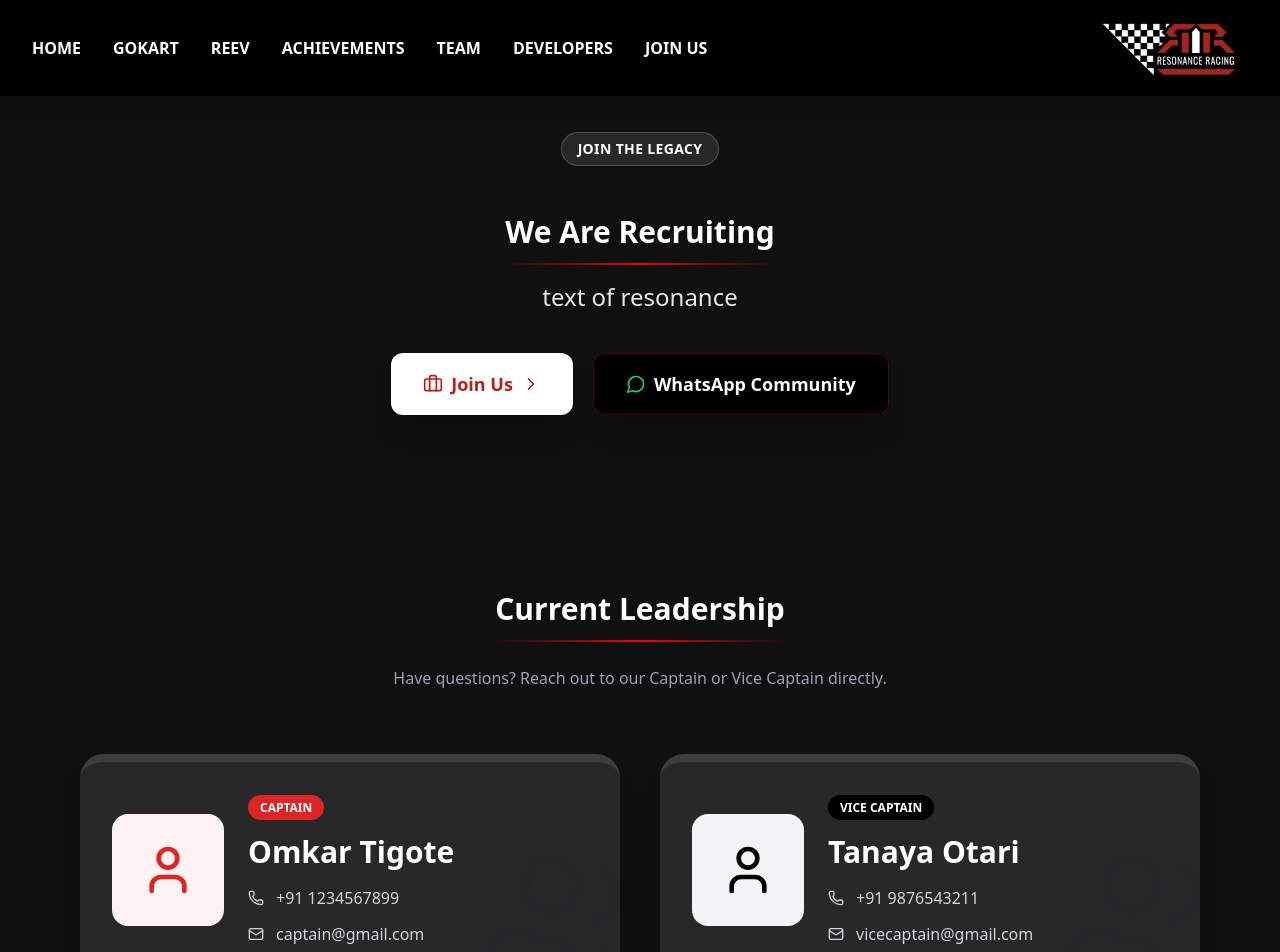
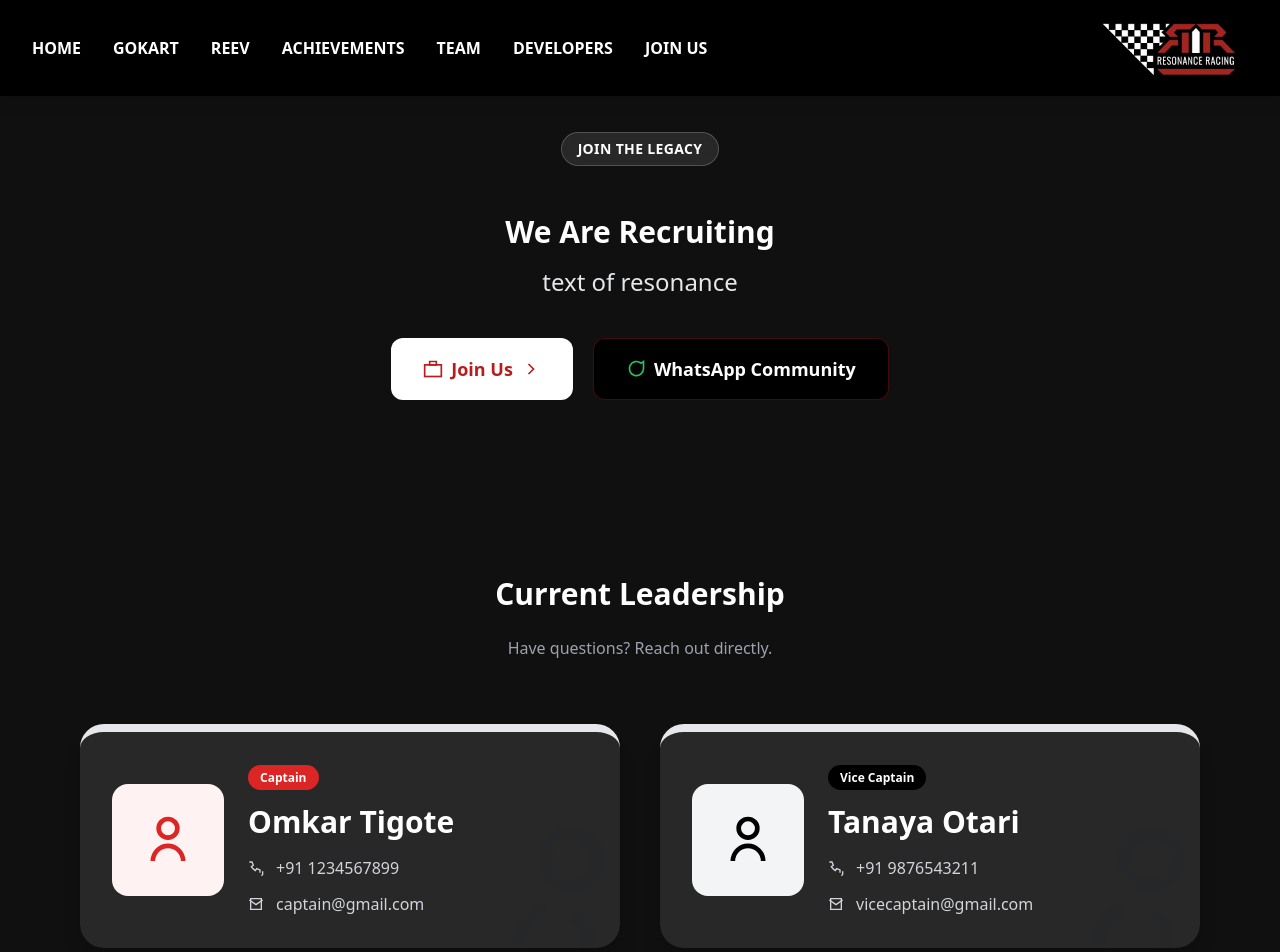
Before and after one commit to resonanceracing19/Reev_Gokart26, a React (Vite) app: page /Stairs in a window 1280 px wide. Shown: the top 952 px of the page. Built offline with nearby package versions, Linux system fonts and the light colour scheme.

Commit message:
Update Stairs.jsx

```diff
--- a/src/Components/St/Stairs.jsx
+++ b/src/Components/St/Stairs.jsx
@@ -1,31 +1,70 @@
 import React, { useState, useEffect, useRef } from "react";
-import {
-  Users,
-  MessageCircle,
-  Mail,
-  Phone,
-  User,
-  Briefcase,
-  ChevronRight,
-} from "lucide-react";
 import Footer from "../Footer/Footer.jsx";
 
+/* ================= SVG ICONS ================= */
+
+const Users = ({ className }) => (
+  <svg className={className} fill="none" stroke="currentColor" strokeWidth="2" viewBox="0 0 24 24">
+    <path d="M17 21v-2a4 4 0 0 0-3-3.87"></path>
+    <path d="M7 21v-2a4 4 0 0 1 3-3.87"></path>
+    <circle cx="12" cy="7" r="4"></circle>
+  </svg>
+);
+
+const MessageCircle = ({ className }) => (
+  <svg className={className} fill="none" stroke="currentColor" strokeWidth="2" viewBox="0 0 24 24">
+    <path d="M21 11.5a8.5 8.5 0 1 1-3-6.5L21 3v8.5z"></path>
+  </svg>
+);
+
+const Mail = ({ className }) => (
+  <svg className={className} fill="none" stroke="currentColor" strokeWidth="2" viewBox="0 0 24 24">
+    <path d="M4 4h16v16H4z"></path>
+    <path d="M22 6l-10 7L2 6"></path>
+  </svg>
+);
+
+const Phone = ({ className }) => (
+  <svg className={className} fill="none" stroke="currentColor" strokeWidth="2" viewBox="0 0 24 24">
+    <path d="M22 16.92V21a2 2 0 0 1-2.18 2"></path>
+    <path d="M2 3h4l2 5-3 2a16 16 0 0 0 6 6l2-3 5 2v4"></path>
+  </svg>
+);
+
+const User = ({ className }) => (
+  <svg className={className} fill="none" stroke="currentColor" strokeWidth="2" viewBox="0 0 24 24">
+    <circle cx="12" cy="7" r="4"></circle>
+    <path d="M5.5 21a6.5 6.5 0 0 1 13 0"></path>
+  </svg>
+);
+
+const Briefcase = ({ className }) => (
+  <svg className={className} fill="none" stroke="currentColor" strokeWidth="2" viewBox="0 0 24 24">
+    <rect x="2" y="7" width="20" height="14"></rect>
+    <path d="M16 3H8v4h8z"></path>
+  </svg>
+);
+
+const ChevronRight = ({ className }) => (
+  <svg className={className} fill="none" stroke="currentColor" strokeWidth="2" viewBox="0 0 24 24">
+    <path d="M9 18l6-6-6-6"></path>
+  </svg>
+);
+
+/* ================= MAIN COMPONENT ================= */
+
 const Stairs = () => {
-  // External Links
   const LINKS = {
     form: "https://forms.google.com/your-form-link",
     whatsapp: "https://chat.whatsapp.com/your-community-link",
   };
 
-  // HERO animation state
   const [heroAnimate, setHeroAnimate] = useState(false);
   const heroHeadingRef = useRef(null);
 
-  // Leadership animation state
   const [leadershipInView, setLeadershipInView] = useState(false);
   const leadershipRef = useRef(null);
 
-  // ================= HERO OBSERVER =================
   useEffect(() => {
     const observer = new IntersectionObserver(
       ([entry]) => {
@@ -37,14 +76,10 @@ const Stairs = () => {
       { threshold: 0.4 }
     );
 
-    if (heroHeadingRef.current) {
-      observer.observe(heroHeadingRef.current);
-    }
-
+    if (heroHeadingRef.current) observer.observe(heroHeadingRef.current);
     return () => observer.disconnect();
   }, []);
 
-  // ================= LEADERSHIP OBSERVER =================
   useEffect(() => {
     const observer = new IntersectionObserver(
       ([entry]) => {
@@ -56,14 +91,10 @@ const Stairs = () => {
       { threshold: 0.3 }
     );
 
-    if (leadershipRef.current) {
-      observer.observe(leadershipRef.current);
-    }
-
+    if (leadershipRef.current) observer.observe(leadershipRef.current);
     return () => observer.disconnect();
   }, []);
 
-  // Leadership Data
   const LEADERS = [
     {
       role: "Captain",
@@ -94,53 +125,38 @@ const Stairs = () => {
   return (
     <div className="min-h-screen bg-[#101010] text-slate-900 font-sans">
 
-      {/* ================= HERO SECTION ================= */}
+      {/* HERO */}
       <section className="relative py-24 px-4 bg-[#101010] overflow-hidden">
-        {/* relative py-24 px-4 bg-gradient-to-br from-black via-zinc-900 to-black overflow-hidden */}
-
         <div className="relative z-10 max-w-4xl mx-auto text-center">
 
           <span className="inline-block mt-9 mb-6 px-4 py-1.5 text-sm font-semibold uppercase tracking-wide text-white bg-white/10 border border-white/20 rounded-full backdrop-blur">
             Join the Legacy
           </span>
-          <br />
 
-          {/* Animated Heading */}
           <h2
             ref={heroHeadingRef}
-            className={`text-center mt-6 mb-4 learn-mo-line ${
-              heroAnimate ? "active" : ""
-            }`}
+            className={`mt-6 mb-4 ${heroAnimate ? "active" : ""}`}
           >
             <span className="font-bold text-xl sm:text-2xl md:text-3xl block text-white">
               We Are Recruiting
             </span>
           </h2>
 
-          <p className="text-xl md:text-2xl text-gray-200 max-w-2xl mx-auto mb-10 leading-relaxed font-light">
+          <p className="text-xl md:text-2xl text-gray-200 max-w-2xl mx-auto mb-10">
             text of resonance
           </p>
 
-          {/* Buttons */}
           <div className="flex flex-col sm:flex-row gap-5 justify-center">
 
-            <a
-              href={LINKS.form}
-              target="_blank"
-              rel="noopener noreferrer"
-              className="group flex items-center justify-center gap-2 px-8 py-4 bg-white text-red-700 rounded-xl font-bold text-lg shadow-xl hover:bg-gray-100 hover:-translate-y-1 transition"
-            >
+            <a href={LINKS.form} target="_blank" rel="noopener noreferrer"
+              className="group flex items-center justify-center gap-2 px-8 py-4 bg-white text-red-700 rounded-xl font-bold text-lg hover:-translate-y-1 transition">
               <Briefcase className="w-5 h-5" />
               Join Us
               <ChevronRight className="w-5 h-5 group-hover:translate-x-1 transition" />
             </a>
 
-            <a
-              href={LINKS.whatsapp}
-              target="_blank"
-              rel="noopener noreferrer"
-              className="flex items-center justify-center gap-2 px-8 py-4 bg-black text-white rounded-xl font-bold text-lg shadow-xl border border-red-600/30 hover:bg-zinc-900 hover:-translate-y-1 transition"
-            >
+            <a href={LINKS.whatsapp} target="_blank" rel="noopener noreferrer"
+              className="flex items-center justify-center gap-2 px-8 py-4 bg-black text-white rounded-xl font-bold text-lg border border-red-600/30 hover:-translate-y-1 transition">
               <MessageCircle className="w-5 h-5 text-green-500" />
               WhatsApp Community
             </a>
@@ -149,54 +165,33 @@ const Stairs = () => {
         </div>
       </section>
 
-      {/* ================= LEADERSHIP SECTION ================= */}
-      <section
-        ref={leadershipRef}
-        className="py-20 px-4 max-w-6xl mx-auto"
-      >
+      {/* LEADERSHIP */}
+      <section ref={leadershipRef} className="py-20 px-4 max-w-6xl mx-auto">
 
         <div className="text-center mb-16">
-
-          <h2 className={`learn-mo-line ${leadershipInView ? "active" : ""}`}>
+          <h2 className={`${leadershipInView ? "active" : ""}`}>
             <span className="font-bold text-xl sm:text-2xl md:text-3xl block text-white">
               Current Leadership
             </span>
           </h2>
 
-          <div className="" />
-
           <p className="mt-6 text-gray-400 max-w-lg mx-auto">
-            Have questions? Reach out to our Captain or Vice Captain directly.
+            Have questions? Reach out directly.
           </p>
-
         </div>
 
-        {/* Cards */}
         <div className="grid md:grid-cols-2 gap-10">
 
           {LEADERS.map((leader, index) => (
-            <div
-              key={index}
-              className={`relative flex flex-col sm:flex-row items-center gap-6 p-8 rounded-3xl shadow-xl border-t-8 transition-all duration-500 ease-out
-              ${
-                leadershipInView
-                  ? "bg-white/10 hover:bg-black hover:scale-105 "
-                  : "bg-white/10"
-              }
-              ${leader.theme.border}`}
-            >
+            <div key={index}
+              className="relative flex flex-col sm:flex-row items-center gap-6 p-8 rounded-3xl shadow-xl border-t-8 bg-white/10 hover:scale-105 transition">
 
-              {/* Avatar */}
-              <div
-                className={`w-28 h-28 flex items-center justify-center rounded-2xl ${leader.theme.bg}`}
-              >
+              <div className={`w-28 h-28 flex items-center justify-center rounded-2xl ${leader.theme.bg}`}>
                 <User className={`w-14 h-14 ${leader.theme.text}`} />
               </div>
 
-              {/* Info */}
               <div className="flex-1 space-y-4">
-
-                <span className={`text-xs font-bold uppercase px-3 py-1 rounded-full ${leader.theme.badge}`}>
+                <span className={`text-xs font-bold px-3 py-1 rounded-full ${leader.theme.badge}`}>
                   {leader.role}
                 </span>
 
@@ -205,38 +200,26 @@ const Stairs = () => {
                 </h3>
 
                 <div className="space-y-3">
-
-                  <a
-                    href={`tel:${leader.phone}`}
-                    className="flex items-center gap-3 text-gray-300 hover:text-red-400 transition"
-                  >
+                  <a href={`tel:${leader.phone}`} className="flex items-center gap-3 text-gray-300 hover:text-red-400">
                     <Phone className="w-4 h-4" />
                     {leader.phone}
                   </a>
 
-                  <a
-                    href={`mailto:${leader.email}`}
-                    className="flex items-center gap-3 text-gray-300 hover:text-red-400 transition"
-                  >
+                  <a href={`mailto:${leader.email}`} className="flex items-center gap-3 text-gray-300 hover:text-red-400">
                     <Mail className="w-4 h-4" />
                     {leader.email}
                   </a>
-
                 </div>
-
               </div>
 
-              <Users className="absolute -bottom-6 -right-6 w-40 h-40 opacity-5 rotate-12 pointer-events-none" />
-
+              <Users className="absolute -bottom-6 -right-6 w-40 h-40 opacity-5 rotate-12" />
             </div>
           ))}
 
         </div>
       </section>
 
-      {/* ================= FOOTER ================= */}
       <Footer />
-
     </div>
   );
 };
```
